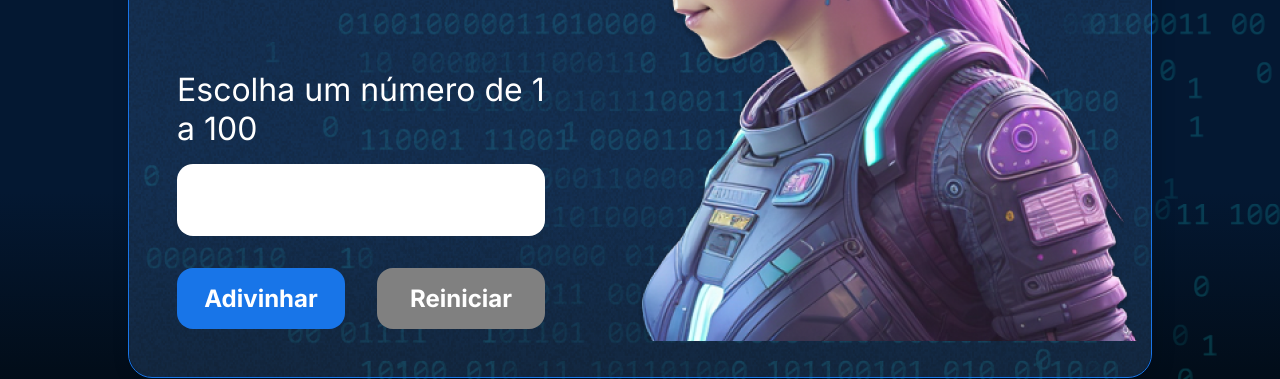
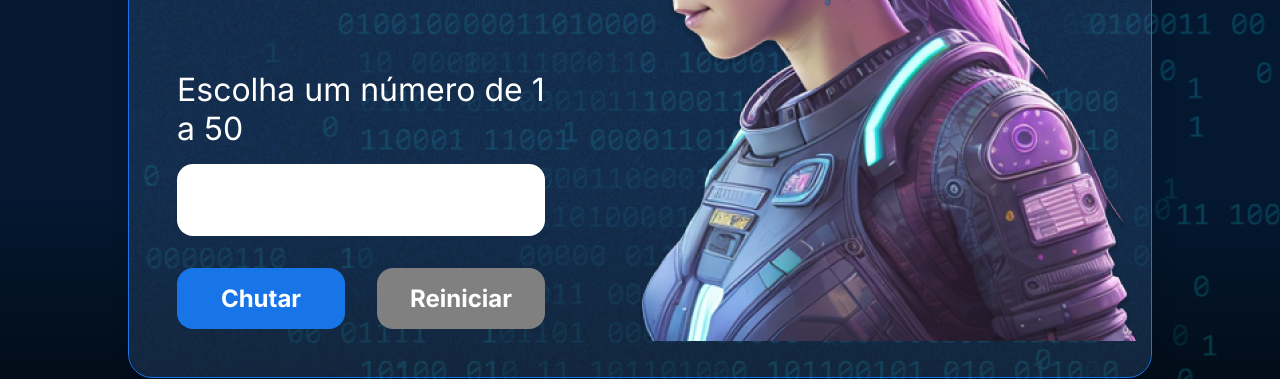
Before and after one commit to Luukhe/numero-secreto, a plain HTML site: page index.html in a window 1280 px wide. Shown: the part 342-721 px from the top of the page. Drawn offline with Linux system fonts and the light colour scheme.

Commit message:
altera palavra do botao e numero limite para 50

```diff
--- a/app.js
+++ b/app.js
@@ -17,12 +17,12 @@ function exibirTextoNaTela(tag, texto) {
 
 function exibirMensagemInicial() {
     exibirTextoNaTela('h1', 'Jogo do número secreto');
-    exibirTextoNaTela('p', 'Escolha um número de 1 a 100');
+    exibirTextoNaTela('p', 'Escolha um número de 1 a 50');
 }
 exibirMensagemInicial();
 
 let listaNumerosSorteados = [];
-let numeroLimite = 100;
+let numeroLimite = 50;
 
 function gerarNumeroAleatorio() {
     let numeroEscolhido =  parseInt(Math.random() * numeroLimite + 1);
--- a/index.html
+++ b/index.html
@@ -23,7 +23,7 @@
                 </div>
                 <input type="number" min="1" max="10" class="container__input">
                 <div class="chute container__botoes">
-                    <button onclick="verificarChute()" class="container__botao">Adivinhar</button>
+                    <button onclick="verificarChute()" class="container__botao">Chutar</button>
                     <button onclick="novoJogo()" id="reiniciar" class="container__botao" disabled>Reiniciar</button>
                 </div>
             </div>
```
